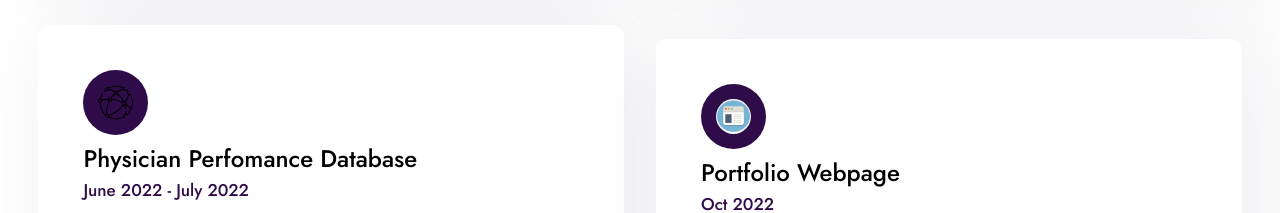
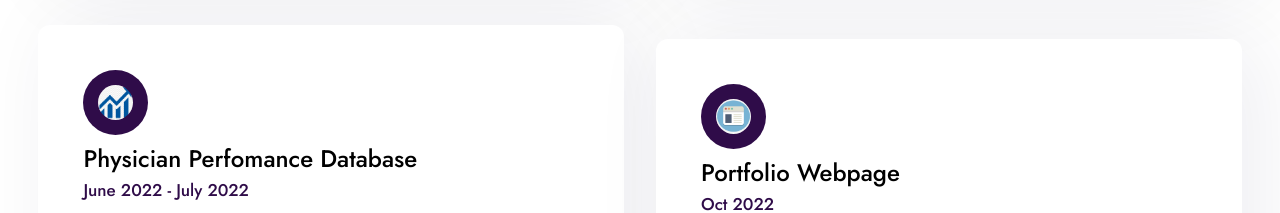
Before and after one commit to dr-glitchhub/website_personal, a plain HTML site: page index.html in a window 1280 px wide. Both pictures are taken after a click on the link "Projects". Shown: the part 2821-3034 px from the top of the page. Drawn offline with nearby package versions, Linux system fonts and the light colour scheme.

Commit message:
Update index.html

```diff
--- a/index.html
+++ b/index.html
@@ -159,7 +159,7 @@
         </div>
         <div class="row">
             <div class="s s-five">
-                <img src="Images/network.png" alt="">
+                <img src="Images/sales project.png" alt="">
             </div>
             <h3>Physician Perfomance Database</h3>
             <h5>June 2022 - July 2022</h5>
```
